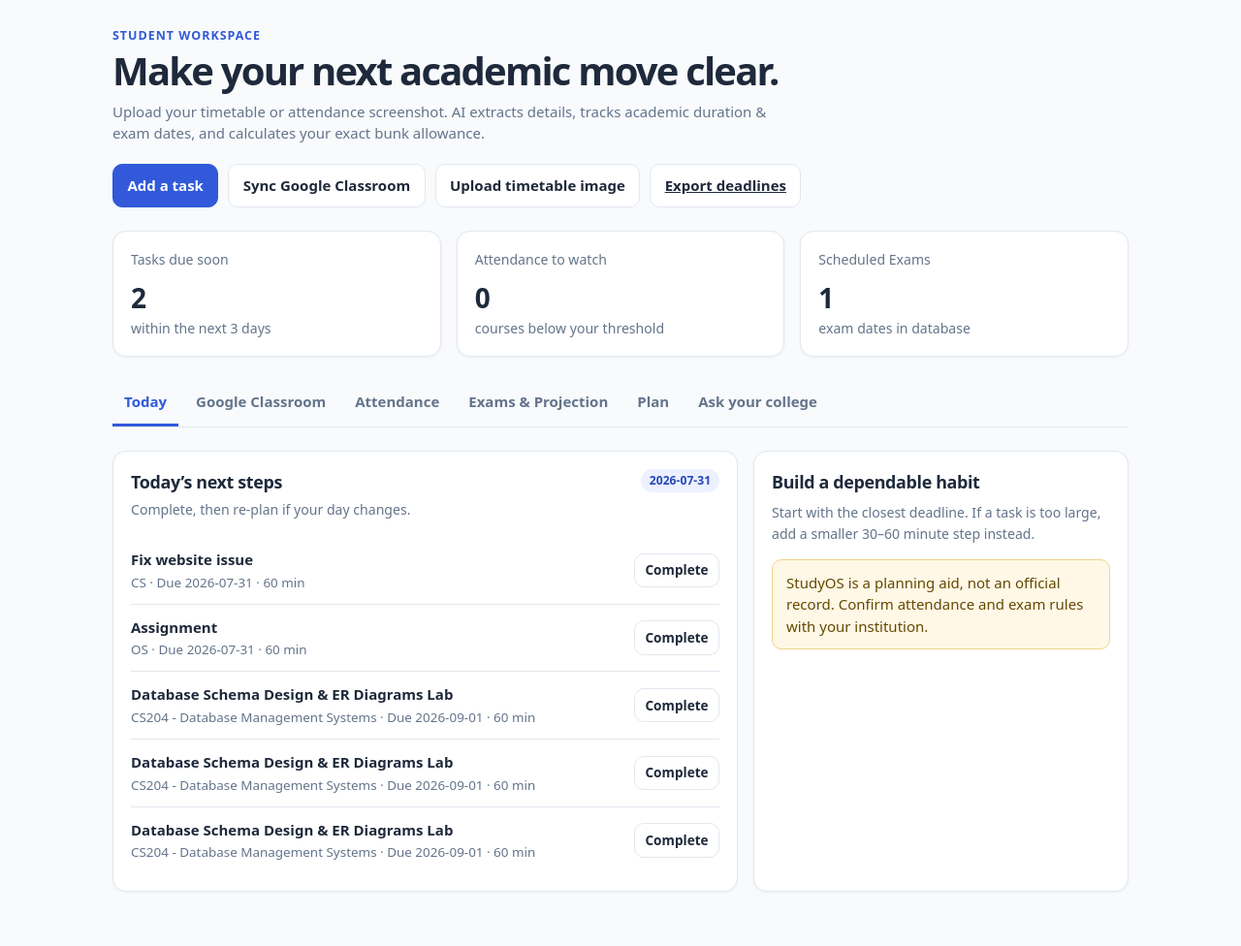
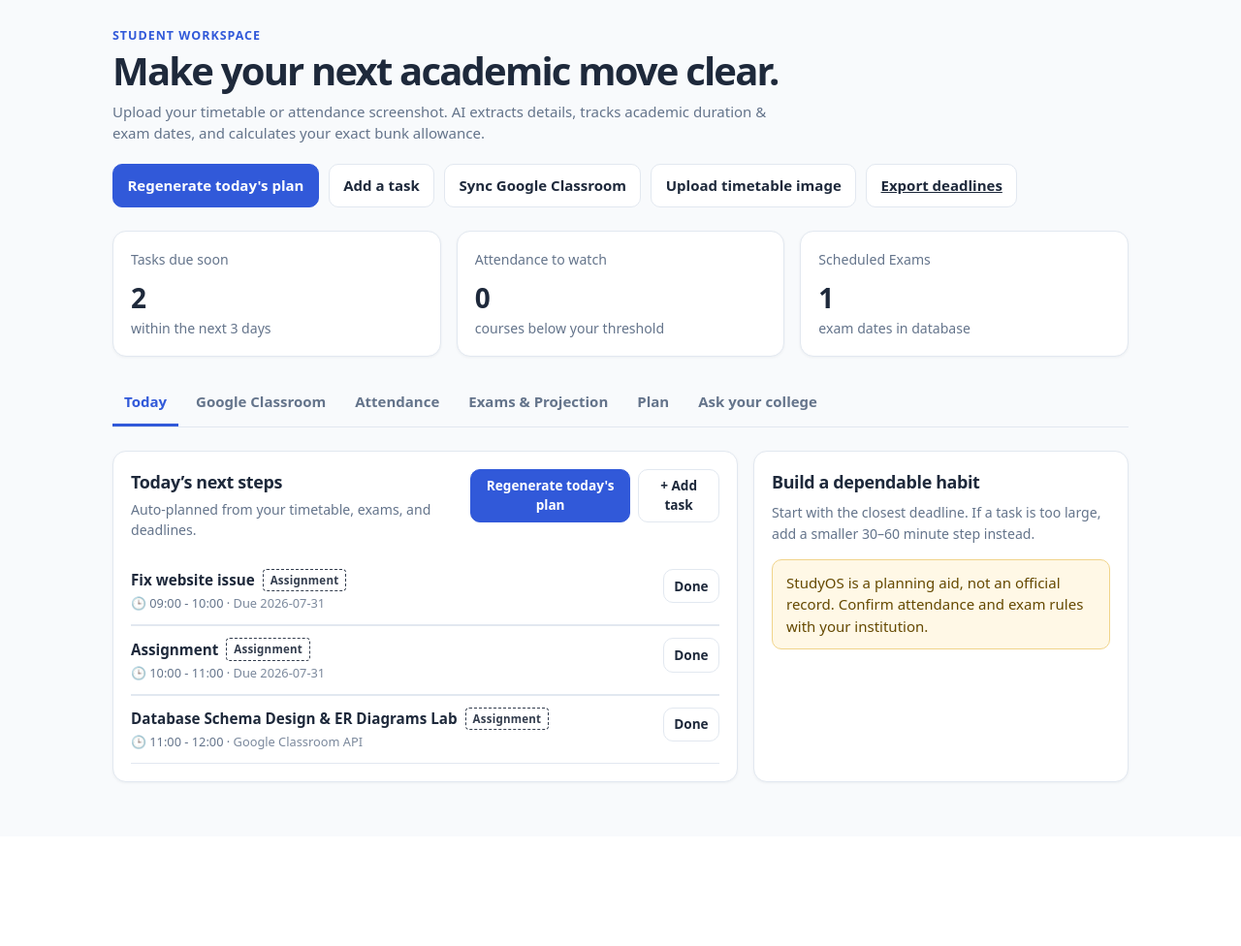
Before and after one commit to Hacker-Godgif/CopyCats-OmSinha, a Flask app: page / in a window 1280 px wide. Shown: the part 64-1040 px from the top of the page at 97% size. After the commit the page ends 872 px from the top, so only its background shows below. Run offline with Flask 3, Linux system fonts and the light colour scheme; data comes from the database, SQL or seed files in the repository; tables that the repository leaves empty hold one stand-in row (values such as "Sample post").

Commit message:
Auto-generate Today plan on page load/upload with exam-aware prioritization and dashed tag styling

```diff
--- a/app.py
+++ b/app.py
@@ -53,9 +53,9 @@ def index():
 @app.get("/api/bootstrap")
 def bootstrap():
     profile = store.get_profile()
-    tasks = store.tasks()
+    tasks = store.tasks(status="pending")
     courses = store.courses()
-    urgent = [task for task in tasks if task["status"] == "pending" and task["due_at"] and task["due_at"][:10] <= (date.today() + timedelta(days=3)).isoformat()]
+    urgent = [task for task in tasks if task["due_at"] and task["due_at"][:10] <= (date.today() + timedelta(days=3)).isoformat()]
     today_plan = FreeSlotPlanner.suggest_free_slots(store, today_iso())
     exams = store.get_exams()
     acad_proj = store.calculate_academic_attendance_projection()
@@ -65,6 +65,13 @@ def bootstrap():
         "urgent_tasks": urgent, "today": today_iso(), "today_plan": today_plan,
         "exams": exams, "academic_projection": acad_proj,
     })
+
+
+@app.route("/api/today-plan", methods=["GET", "POST"])
+def today_plan_endpoint():
+    target = (request.get_json(silent=True) or {}).get("date", today_iso())
+    plan = FreeSlotPlanner.suggest_free_slots(store, target)
+    return jsonify({"success": True, "today_plan": plan, "date": target})
 
 
 @app.get("/api/exams")
@@ -327,11 +334,18 @@ def update_attendance(course_id):
         return api_error(str(exc))
 
 
+@app.get("/api/tasks")
+def get_tasks():
+    status = request.args.get("status", "pending")
+    st_val = None if status == "all" else status
+    return jsonify({"success": True, "tasks": store.tasks(status=st_val)})
+
+
 @app.post("/api/tasks")
 def add_task():
     try:
         task = store.add_task(request.get_json(silent=True) or {})
-        return jsonify({"success": True, "task": task}), 201
+        return jsonify({"success": True, "task": task, "tasks": store.tasks(status="pending")}), 201
     except (TypeError, ValueError) as exc:
         return api_error(str(exc))
 
@@ -340,9 +354,15 @@ def add_task():
 def update_task(task_id):
     try:
         store.update_task(task_id, (request.get_json(silent=True) or {}).get("status", ""))
-        return jsonify({"success": True, "tasks": store.tasks()})
+        return jsonify({"success": True, "tasks": store.tasks(status="pending")})
     except ValueError as exc:
         return api_error(str(exc), 404 if "not found" in str(exc).lower() else 400)
+
+
+@app.delete("/api/tasks/<task_id>")
+def delete_task(task_id):
+    store.delete_task(task_id)
+    return jsonify({"success": True, "tasks": store.tasks(status="pending")})
 
 
 @app.post("/api/generate-plan")
--- a/templates/index.html
+++ b/templates/index.html
@@ -137,6 +137,7 @@
     .modal footer { display:flex; justify-content:flex-end; gap:9px; margin-top:18px; }
     #toast { position:fixed; right:16px; bottom:16px; max-width:350px; padding:12px 14px; border-radius:10px; background:#172033; color:#fff; box-shadow:0 8px 30px #10182844; z-index:5; }
     [data-theme="dark"] #toast { background:#1e293b; color:#f8fafc; border:1px solid #334155; }
+    .tag-dashed { display:inline-block; padding:2px 7px; border-radius:4px; font-size:0.72rem; font-weight:600; border:1px dashed var(--ink); color:var(--ink); background:transparent; white-space:nowrap; letter-spacing:0.02em; opacity:0.9; }
     #toast[hidden] { display:none; }
     @media(max-width:700px) { header { height:58px; } .profile-name { display:none; } main { padding-top:20px; } .stats,.two { grid-template-columns:1fr; } .course { grid-template-columns:1fr 58px; } .course .pill { grid-column:1/-1; justify-self:start; } .form-grid { grid-template-columns:1fr; } .top-actions .button { flex:1; text-align:center; } }
   </style>
@@ -153,7 +154,7 @@
     </div>
   </header>
   <main id="content">
-    <section aria-labelledby="home-title"><div class="eyebrow">Student workspace</div><h1 id="home-title">Make your next academic move clear.</h1><p class="lede">Upload your timetable or attendance screenshot. AI extracts details, tracks academic duration & exam dates, and calculates your exact bunk allowance.</p><div class="top-actions"><button class="button primary" id="add-task-button">Add a task</button><button class="button" id="sync-classroom-button">Sync Google Classroom</button><button class="button" id="import-button">Upload timetable image</button><a class="button" href="/api/calendar.ics">Export deadlines</a></div></section>
+    <section aria-labelledby="home-title"><div class="eyebrow">Student workspace</div><h1 id="home-title">Make your next academic move clear.</h1><p class="lede">Upload your timetable or attendance screenshot. AI extracts details, tracks academic duration & exam dates, and calculates your exact bunk allowance.</p><div class="top-actions"><button class="button primary" id="regenerate-today-button">Regenerate today's plan</button><button class="button" id="add-task-button">Add a task</button><button class="button" id="sync-classroom-button">Sync Google Classroom</button><button class="button" id="import-button">Upload timetable image</button><a class="button" href="/api/calendar.ics">Export deadlines</a></div></section>
     <div id="setup-notice" class="notice" hidden><strong>Complete your setup.</strong> Add your college, study time, and academic duration before relying on a plan. <button class="button small" id="setup-button">Set up now</button></div>
     <div id="app-notice" class="notice" hidden aria-live="polite"></div>
     <section class="grid stats" aria-label="Your study overview"><article class="card"><div class="subtle">Tasks due soon</div><div class="metric" id="urgent-count">0</div><div class="subtle">within the next 3 days</div></article><article class="card"><div class="subtle">Attendance to watch</div><div class="metric" id="risk-count">0</div><div class="subtle">courses below your threshold</div></article><article class="card"><div class="subtle">Scheduled Exams</div><div class="metric" id="exams-count">0</div><div class="subtle">exam dates in database</div></article></section>
@@ -167,7 +168,7 @@
       <button class="tab" role="tab" aria-selected="false" aria-controls="help-panel" id="help-tab" data-panel="help">Ask your college</button>
     </nav>
 
-    <section class="panel active" id="today-panel" role="tabpanel" aria-labelledby="today-tab"><div class="grid two"><article class="card"><div class="card-head"><div><h2>Today’s next steps</h2><p class="subtle">Complete, then re-plan if your day changes.</p></div><span class="pill" id="today-date"></span></div><ul class="list" id="task-list"></ul></article><aside class="card"><h2>Build a dependable habit</h2><p class="subtle" style="margin-top:8px">Start with the closest deadline. If a task is too large, add a smaller 30–60 minute step instead.</p><div class="notice" style="margin:16px 0 0">StudyOS is a planning aid, not an official record. Confirm attendance and exam rules with your institution.</div></aside></div></section>
+    <section class="panel active" id="today-panel" role="tabpanel" aria-labelledby="today-tab"><div class="grid two"><article class="card"><div class="card-head"><div><h2>Today’s next steps</h2><p class="subtle">Auto-planned from your timetable, exams, and deadlines.</p></div><div style="display:flex; gap:8px; align-items:center;"><button class="button primary small" id="today-regenerate-btn">Regenerate today's plan</button><button class="button small" id="today-add-task-btn">+ Add task</button></div></div><ul class="list" id="task-list"></ul></article><aside class="card"><h2>Build a dependable habit</h2><p class="subtle" style="margin-top:8px">Start with the closest deadline. If a task is too large, add a smaller 30–60 minute step instead.</p><div class="notice" style="margin:16px 0 0">StudyOS is a planning aid, not an official record. Confirm attendance and exam rules with your institution.</div></aside></div></section>
 
     <section class="panel" id="classroom-panel" role="tabpanel" aria-labelledby="classroom-tab">
       <div class="grid two">
@@ -508,20 +509,64 @@
       });
     }
 
+    function renderTodayPlan(todayPlan) {
+      const taskList = $('#task-list');
+      if (!taskList) return;
+
+      if (!todayPlan || !todayPlan.has_timetable) {
+        taskList.innerHTML = `
+          <div class="empty" style="padding:24px 16px; text-align:center;">
+            <div style="font-weight:600; font-size:1rem; margin-bottom:6px; color:var(--ink);">No timetable uploaded yet.</div>
+            <div class="subtle" style="margin-bottom:14px;">Upload your timetable image to auto-generate your daily schedule & study plan.</div>
+            <button class="button primary small" onclick="openUpload('timetable')">Upload timetable image</button>
+          </div>`;
+        return;
+      }
+
+      const slots = todayPlan.slots || [];
+      if (!slots.length) {
+        taskList.innerHTML = `<div class="empty">No free slot suggestions available for today.</div>`;
+        return;
+      }
+
+      taskList.innerHTML = slots.map(slot => {
+        const timeRange = escapeHtml(slot.time_range || '');
+        const title = escapeHtml(slot.suggestion_text || '');
+        const type = escapeHtml(slot.suggestion_type || 'Suggestion');
+        const sourceRef = escapeHtml(slot.source_ref || '');
+        const taskId = slot.task_id;
+
+        return `
+          <li class="item" style="display:flex; justify-content:space-between; align-items:flex-start; gap:12px; padding:12px 0; border-bottom:1px solid var(--line);">
+            <div style="flex:1; min-width:0;">
+              <div style="display:flex; align-items:center; gap:8px; flex-wrap:wrap;">
+                <span style="font-weight:600; font-size:0.95rem; color:var(--ink);">${title}</span>
+                <span class="tag-dashed">${type}</span>
+              </div>
+              <div class="subtle" style="font-size:0.8rem; margin-top:4px; line-height:1.4;">
+                🕒 ${timeRange} ${sourceRef ? `· <span style="opacity:0.85;">${sourceRef}</span>` : ''}
+              </div>
+            </div>
+            ${taskId ? `<button class="button small" data-complete-today="${taskId}">Done</button>` : ''}
+          </li>
+        `;
+      }).join('');
+
+      document.querySelectorAll('[data-complete-today]').forEach(btn => {
+        btn.onclick = () => completeTask(btn.dataset.completeToday);
+      });
+    }
+
     function render() {
       const d = state.data;
       if (!d) return;
       const profName = $('#profile-name'); if (profName) profName.textContent = d.profile?.name ? `${d.profile.name} · ${d.profile.institution}` : 'Your academic week, in control';
       const setupNotice = $('#setup-notice'); if (setupNotice) setupNotice.hidden = !d.needs_onboarding;
-      const urgentCount = $('#urgent-count'); if (urgentCount) urgentCount.textContent = d.urgent_tasks.length;
-      const riskCount = $('#risk-count'); if (riskCount) riskCount.textContent = d.courses.filter(c => c.percentage < c.attendance_threshold).length;
+      const urgentCount = $('#urgent-count'); if (urgentCount) urgentCount.textContent = (d.urgent_tasks || []).length;
+      const riskCount = $('#risk-count'); if (riskCount) riskCount.textContent = (d.courses || []).filter(c => c.percentage < c.attendance_threshold).length;
       const todayDate = $('#today-date'); if (todayDate) todayDate.textContent = d.today;
 
-      const open = d.tasks.filter(t => t.status === 'pending').slice(0, 5);
-      const taskList = $('#task-list');
-      if (taskList) {
-        taskList.innerHTML = open.length ? open.map(t => `<li class="item"><div><div class="item-title">${escapeHtml(t.title)}</div><div class="item-meta">${escapeHtml(t.course || 'General')} · ${dueText(t.due_at)} · ${t.estimate_minutes} min</div></div><div class="task-actions"><button class="button small" data-complete="${t.id}">Complete</button></div></li>`).join('') : '<li class="empty">No open tasks yet. Add one small, useful next step.</li>';
-      }
+      renderTodayPlan(d.today_plan);
 
       const courseList = $('#course-list');
       if (courseList) {
@@ -530,8 +575,6 @@
           return `<div class="item course"><div><div class="item-title">${escapeHtml(c.name)}</div><div class="bar ${cls === 'good' ? '' : cls === 'warn' ? 'watch' : 'low'}"><span style="width:${Math.min(c.percentage, 100)}%"></span></div><div class="item-meta">${c.attended_classes}/${c.conducted_classes} attended · threshold ${c.attendance_threshold}%</div></div><strong>${c.percentage}%</strong><span class="pill ${cls}">${cls === 'good' ? 'On track' : c.classes_needed ? `Attend next ${c.classes_needed}` : 'Needs review'}</span></div>`;
         }).join('') : '<div class="empty">Import your attendance CSV to see a clear course-by-course view.</div>';
       }
-
-      document.querySelectorAll('[data-complete]').forEach(button => button.onclick = () => completeTask(button.dataset.complete));
 
       renderExamsAndProjection();
       renderClassroomTab();
@@ -544,6 +587,14 @@
         await request(`/api/tasks/${id}`, { method: 'PATCH', body: JSON.stringify({ status: 'completed' }) });
         await load();
         toast('Task completed. Nice work.');
+      } catch (e) { toast(e.message); }
+    }
+
+    async function deleteTask(id) {
+      try {
+        await request(`/api/tasks/${id}`, { method: 'DELETE' });
+        await load();
+        toast('Task removed.');
       } catch (e) { toast(e.message); }
     }
 
@@ -588,6 +639,19 @@
       const submitBtn = $('#upload-submit'); if (submitBtn) submitBtn.textContent = timetable ? 'Analyse timetable' : 'Analyse attendance';
       uploadDialog.showModal();
     }
+
+    async function regenerateTodayPlan() {
+      try {
+        const res = await request('/api/today-plan');
+        if (state.data) state.data.today_plan = res.today_plan;
+        renderTodayPlan(res.today_plan);
+        toast("Today's plan regenerated based on your timetable & exams.");
+      } catch (err) { toast(err.message); }
+    }
+
+    const regTodayBtn = $('#regenerate-today-button'); if (regTodayBtn) regTodayBtn.onclick = regenerateTodayPlan;
+    const todayRegBtn = $('#today-regenerate-btn'); if (todayRegBtn) todayRegBtn.onclick = regenerateTodayPlan;
+    const todayAddBtn = $('#today-add-task-btn'); if (todayAddBtn) todayAddBtn.onclick = () => $('#task-dialog')?.showModal();
 
     const setupBtn = $('#setup-button'); if (setupBtn) setupBtn.onclick = openProfile;
     const acadBtn = $('#academic-setup-btn'); if (acadBtn) acadBtn.onclick = openProfile;
```
Also changed, not shown: planner_module.py (+71 -21 lines).
